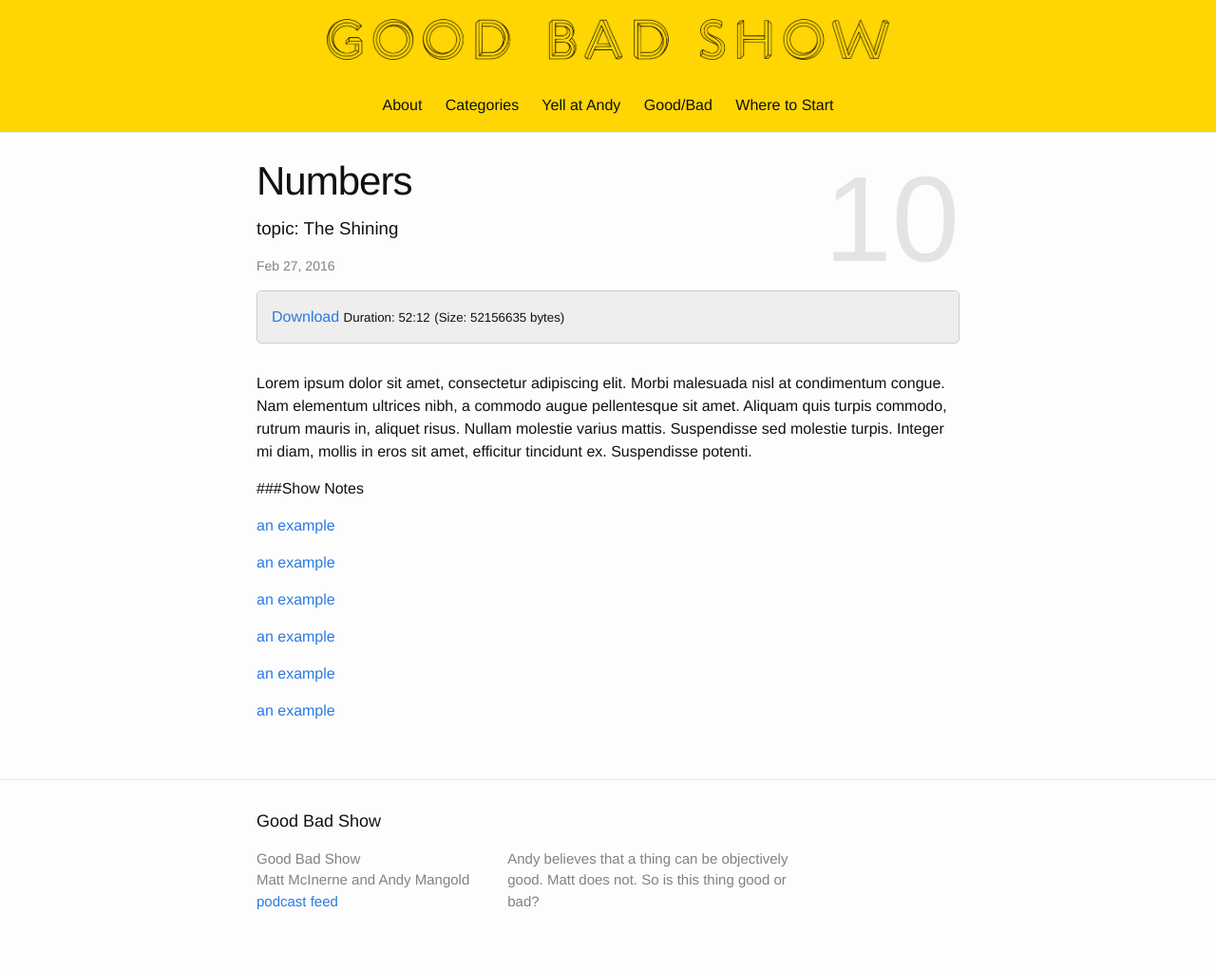
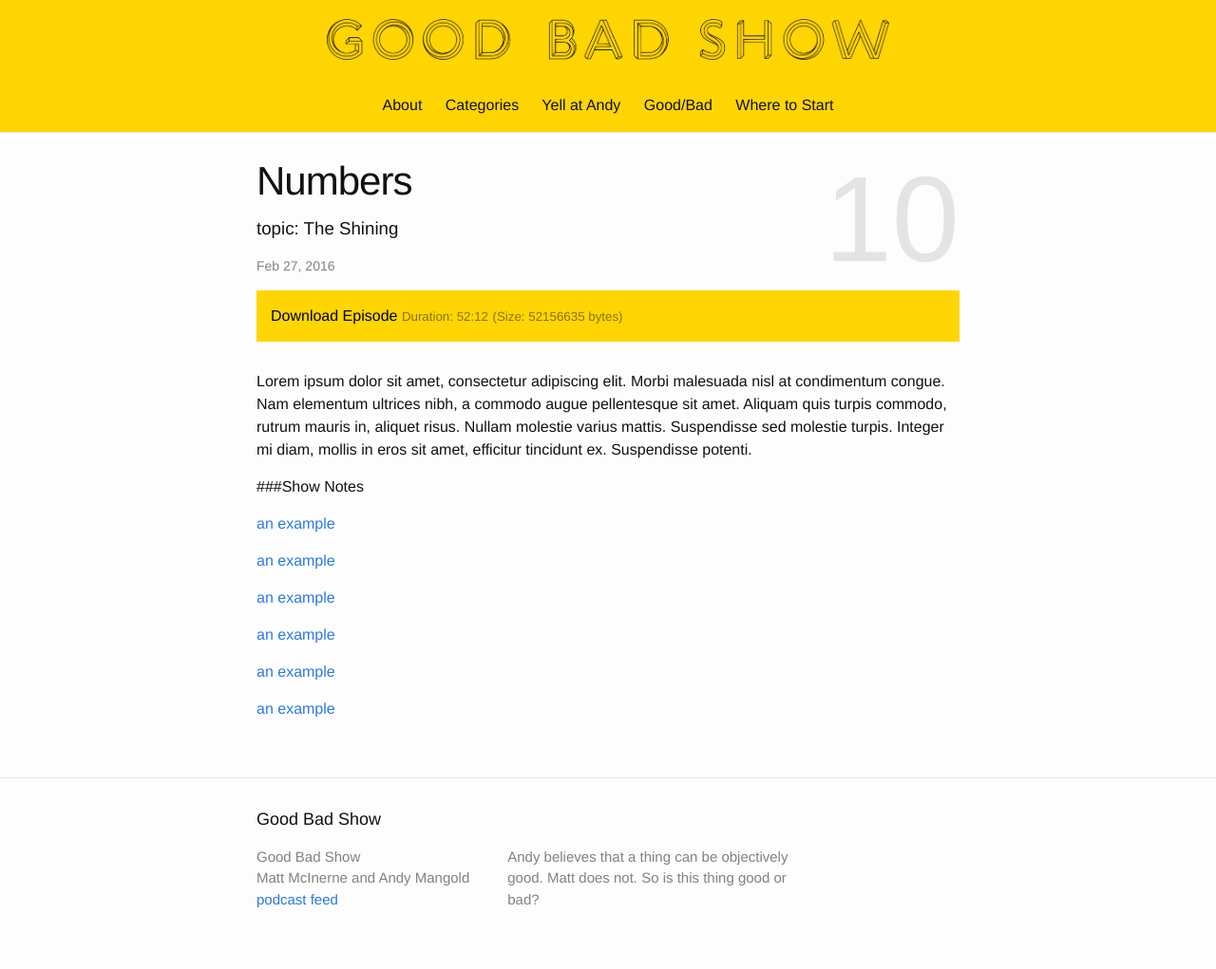
Before and after one commit to mattmotel/goodbadshow, a Jekyll site: the page built from _posts/0000-00-00-10.markdown, in a window 1280 px wide. Shown: the whole page at 95% size. Built offline with Jekyll 4.4.1, drawn with Linux system fonts in a browser that asks for light colours.

Commit message:
more colors

```diff
--- a/_layouts/post.html
+++ b/_layouts/post.html
@@ -21,7 +21,7 @@
     <h3 class="post-topics" itemprop="topic">topic: {{ page.topic }}</h3>
     <h3 class="post-meta"><time datetime="{{ page.date | date_to_xmlschema }}" itemprop="datePublished">{{ page.date | date: "%b %-d, %Y" }}</time>{% if page.author %} • <span itemprop="author" itemscope itemtype="http://schema.org/Person"><span itemprop="name">{{ page.author }}</span></span>{% endif %}</h3>
     <div class="post-download">
-    <a href="{{ page.mp3 }}" class="post-mp3" itemprop="mp3">Download</a>
+    <a href="{{ page.mp3 }}" class="post-mp3" itemprop="mp3">Download Episode</a>
     <small class="post-length" itemprop="length">Duration: {{ page.length }}</small>
     <small class="post-size" itemprop="size">(Size: {{ page.size }} bytes)</small>
     </div>
--- a/_sass/_layout.scss
+++ b/_sass/_layout.scss
@@ -16,6 +16,12 @@
     0%   {background-color: #ffd503;}
     50% {background-color: #e2e417;}
     100% {background-color: #ffd503;}
+}
+
+@-webkit-keyframes gbbordercolor {
+    0%   {border: 1px solid #ffd503;}
+    50% {border: 1px solid #e2e417;}
+    100% {border: 1px solid #ffd503;}
 }
 
 
@@ -235,11 +241,15 @@
 }
 .episode {
     width:calc(25% - 22px);
-    border:1px solid #ccc;
-    border-radius:5px;
+    animation:gbbordercolor 5s infinite;
+
     padding:5px;
     margin:5px;
     position:relative;
+}
+
+.episode a{
+    color:#000;
 }
 
 .episode-title {
@@ -271,10 +281,14 @@
     text-align:right;
 }
 .post-download {
-    border-radius:5px;
-    background-color: #eee;
-    border:1px solid #ccc;
+    animation: gbcolor 5s infinite;
     padding:15px;
+}
+.post-download a {
+    color:#000;
+}
+.post-download small {
+    opacity:.5;
 }
 
 label{display:block;}
```
Also changed, not shown: 13 other files.
